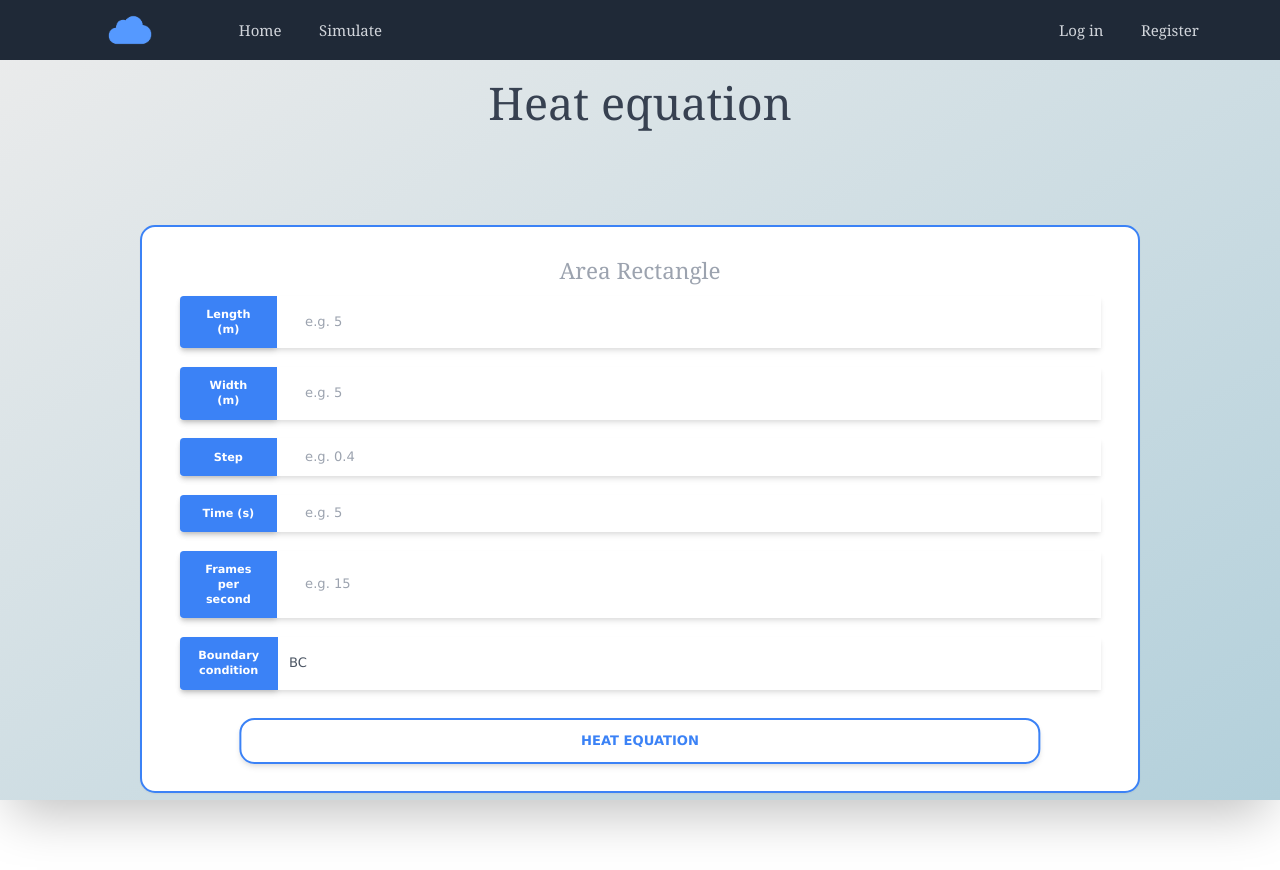
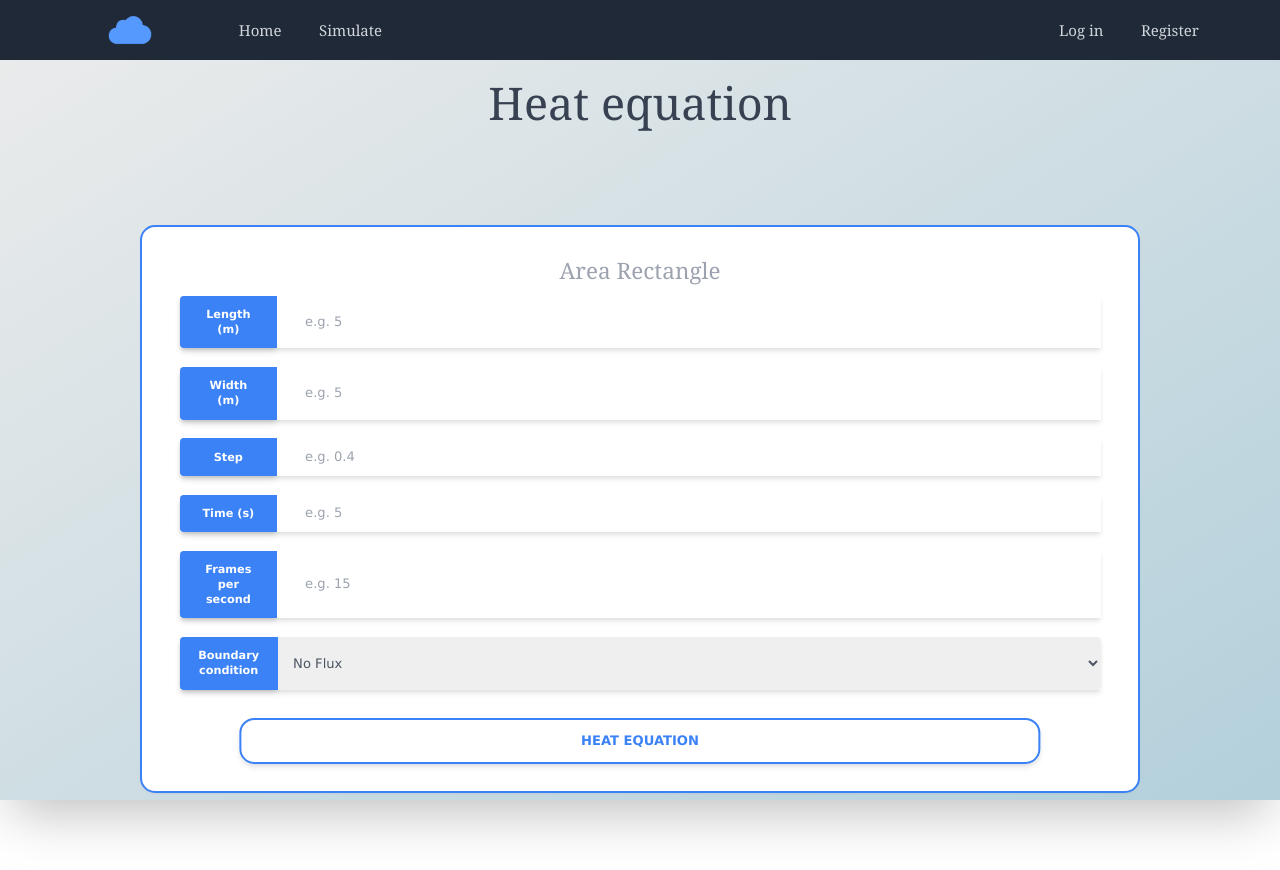
Before and after one commit to CW3A1/flask, a Flask app: page /math/heat_equation in a window 1280 px wide. Run offline with Flask 2, Linux system fonts and the light colour scheme.

Commit message:
Flux r not

```diff
--- a/templates/maths/heat_equation.html
+++ b/templates/maths/heat_equation.html
@@ -43,8 +43,11 @@
                 <span class="flex shadow-md mb-5 text-xs">
                     <span
                         class="bg-blue-500 w-28 font-bold text-center shadow-md text-white p-3 px-5 rounded-l">Boundary condition</span>
-                    <input class="field text-sm text-gray-600 p-2 px-3 rounded-r w-full" id="BC" type="text" required
+                    <select class="field text-sm text-gray-600 p-2 px-3 rounded-r w-full" id="BC" type="text" required
                         placeholder="    e.g. Flux r no" name="BC" value="BC">
+                        <option value='NO_FLUX'>No Flux</option>
+                        <option value='NO_FLUX'>Flux</option>
+                        </select>
                 </span></span>
                 <button type="submit" href="{{ url_for('heat_equation')}}"
                     style="position: relative;left:50%;transform: translate(-50%,22%);width: 87%;"
```
